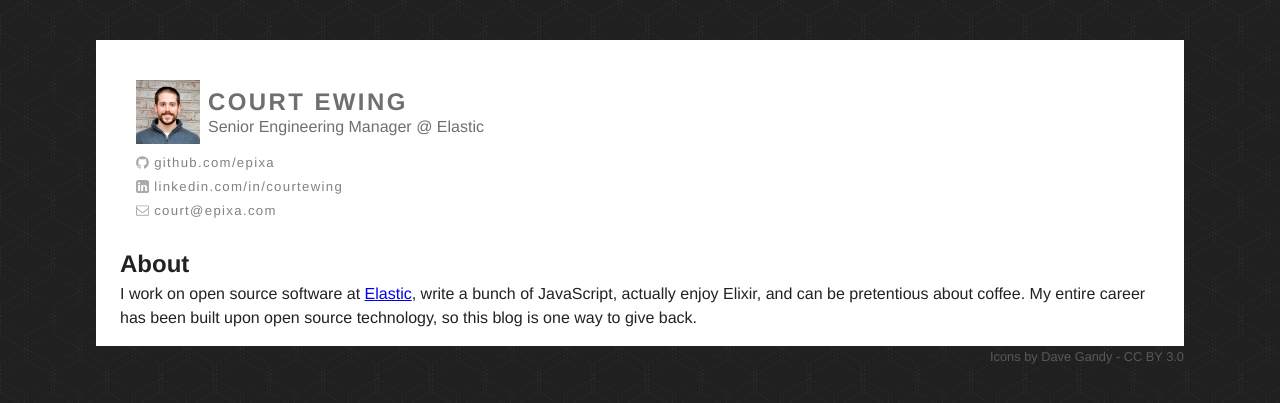
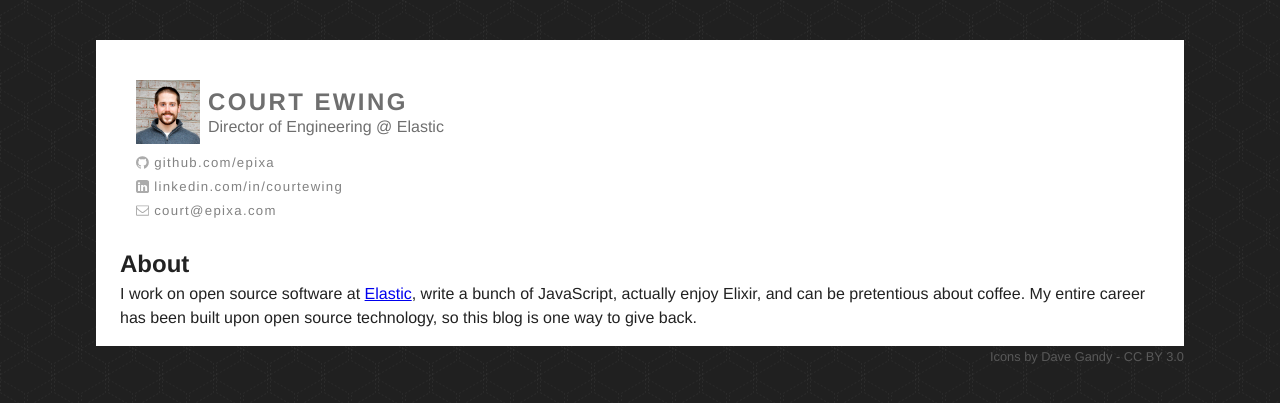
Before and after one commit to epixa/epixa.com, a Jekyll site: the page built from index.html, in a window 1280 px wide. Shown: the top 403 px of the page. Built offline with Jekyll 4.4.1, drawn with Linux system fonts in a browser that asks for light colours.

Commit message:
Update home.html

```diff
--- a/_layouts/home.html
+++ b/_layouts/home.html
@@ -10,7 +10,7 @@ layout: default
         <img src="/img/headshot.png">
         <hgroup>
           <h1><a href="{{ "/" | prepend: site.baseurl }}">Court Ewing</a></h1>
-          <h2>Senior Engineering Manager @ Elastic</h2>
+          <h2>Director of Engineering @ Elastic</h2>
         </hgroup>
       </section>
 
```
